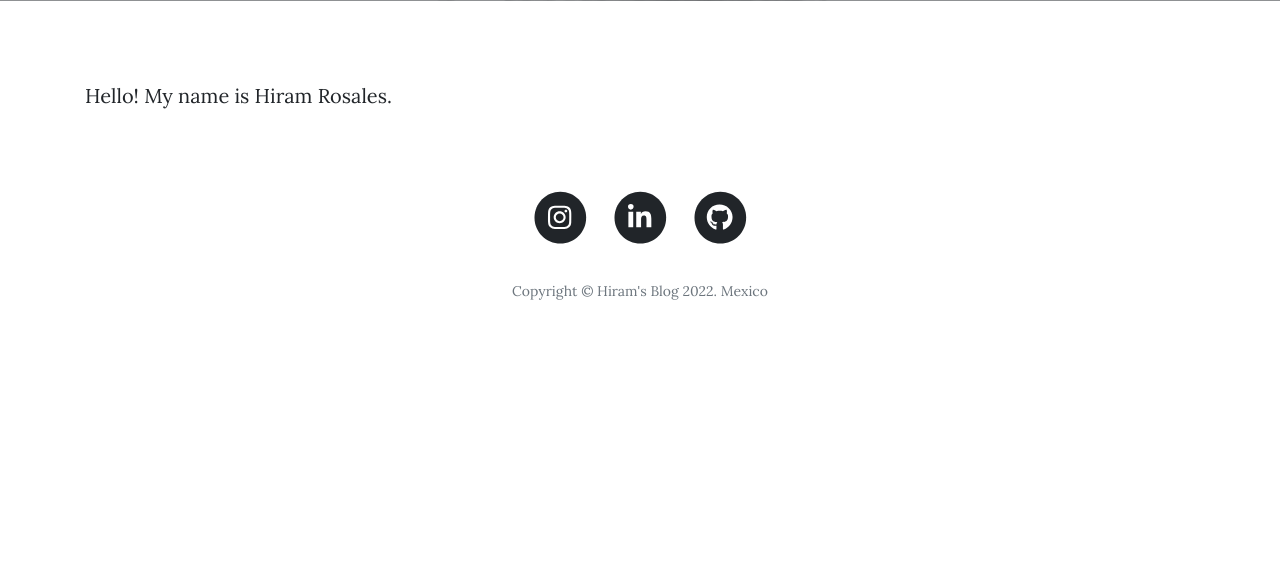
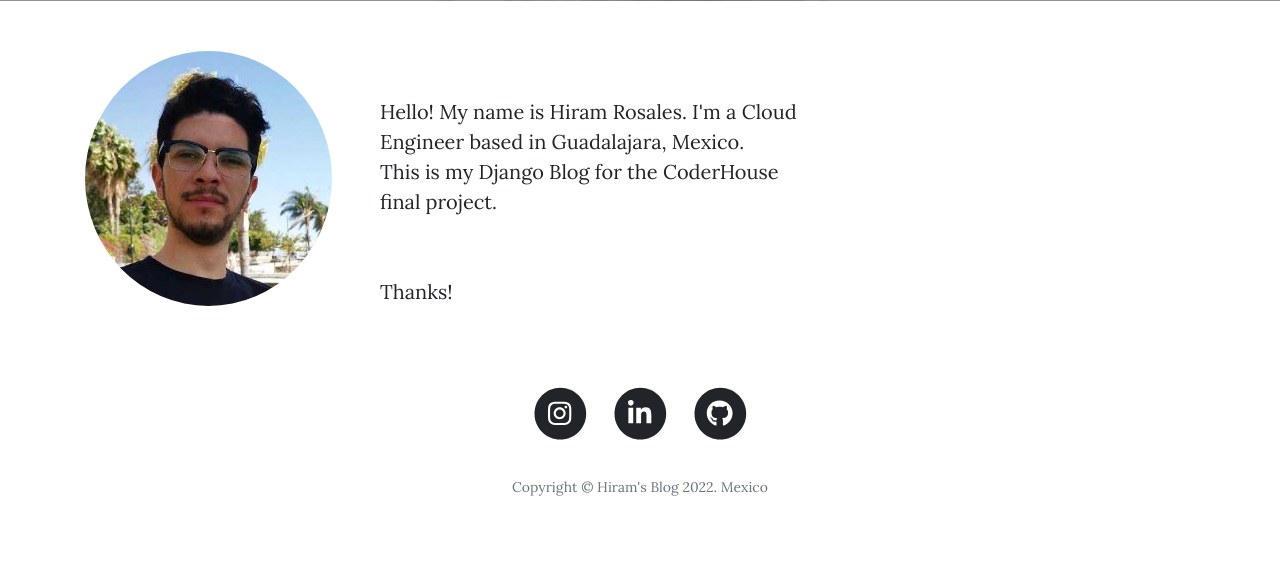
Before and after one commit to kikeman26/Django-Blog, a Django app: page /about/ in a window 1280 px wide. Shown: the part 399-962 px from the top of the page. Before the commit the page ends 699 px from the top, so only its background shows below. Run offline with Django 3.2, Linux system fonts and the light colour scheme; parts of the project's set-up code (start-up, migrations or seed data) failed here and were passed over; some libraries are stand-ins or nearby versions.

Commit message:
Editing About and adding an image

```diff
--- a/blog/templates/blog/about.html
+++ b/blog/templates/blog/about.html
@@ -13,6 +13,16 @@
 </header>
 {% endblock header %}
 {% block content %}
-    <p>Hello! My name is Hiram Rosales.
+<div class="content-section">
+  <div class="media">
+    <img class="rounded-circle account-img" src="/static/assets/img/hrosales.jpg">
+    <div class="media-body pl-5 pt-3">
+    <p>Hello! My name is Hiram Rosales. I'm a Cloud Engineer based in Guadalajara, Mexico.<br />
+      This is my Django Blog for the CoderHouse final project. <br />
+      <br />
+      <br />
+      Thanks!
     </p>
+  </div>
+</div>
 {% endblock content %}
--- a/blog/templates/blog/user_posts.html
+++ b/blog/templates/blog/user_posts.html
@@ -1,6 +1,6 @@
 {% extends "blog/base.html" %}
 {% block header %}
-<header class="masthead" style="background-color: #36454F">
+<header class="masthead" style="background-image: url('/static/assets/img/hello.png')">
   <div class="overlay"></div>
   <div class="container">
       <div class="row">
--- a/users/signals.py
+++ b/users/signals.py
@@ -12,8 +12,4 @@ def create_profile(sender, instance, created, **kwargs):
 
 @receiver(post_save, sender=User)
 def save_profile(sender, instance, **kwargs):
-    # user = instance
-    # if created:
-    #     profile = UserProfile(user=user)
-    #     profile.save()
     instance.profile.save()
```
Also changed, not shown: blog/static/assets/img/hrosales.jpg (added).
